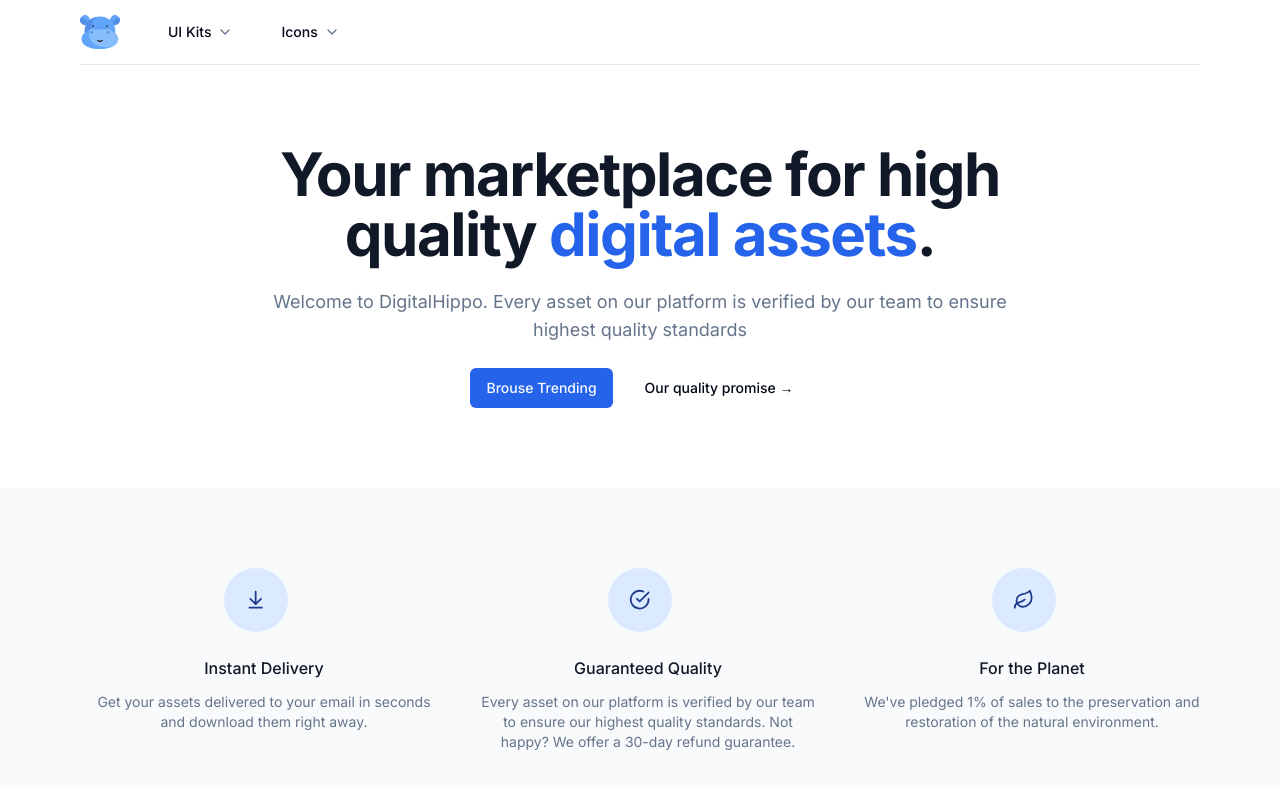
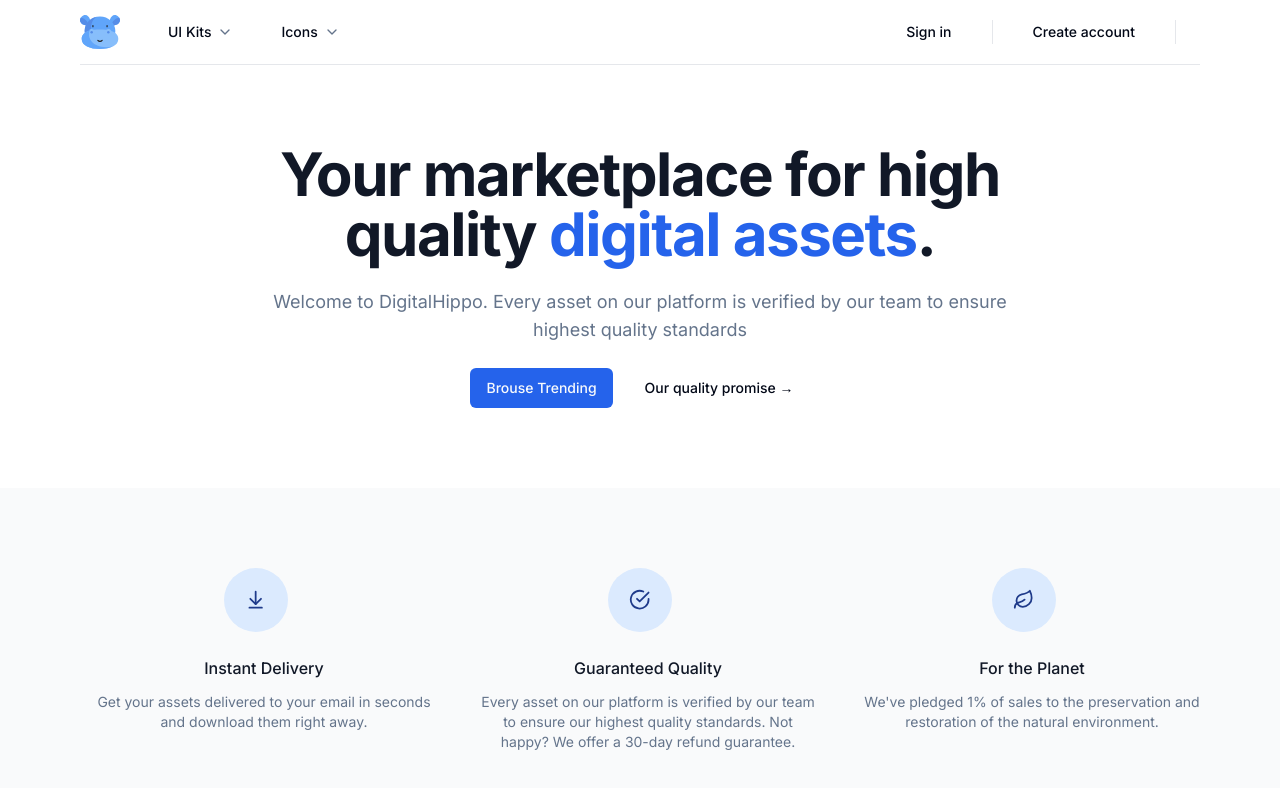
Before and after one commit to akashmane17/digitalmarket-NextJS, a Next.js app: page / in a window 1280 px wide. Shown: the top 788 px of the page. Built offline with nearby package versions, Linux system fonts and the light colour scheme.

Commit message:
Dropdown in navbar

```diff
--- /dev/null
+++ b/src/components/Cart.tsx
@@ -0,0 +1,5 @@
+const Cart = () => {
+  return <div></div>;
+};
+
+export default Cart;
--- a/src/components/Navbar.tsx
+++ b/src/components/Navbar.tsx
@@ -2,8 +2,12 @@
 import MaxWidthWrapper from "./MaxWidthWrapper";
 import { Icons } from "./Icons";
 import NavItems from "./NavItems";
+import { buttonVariants } from "./ui/button";
+import Cart from "./Cart";
 
 const Navbar = () => {
+  const user = null;
+
   return (
     <div className="bg-white sticky z-50 top-0 inset-x-0 h-16">
       <header className="relative bg-white">
@@ -21,6 +25,49 @@
               <div className="lg:flex items-center hidden z-50 lg:ml-8 lg:self-stretch">
                 <NavItems />
               </div>
+
+              <div className="ml-auto flex items-center">
+                <div className="hidden lg:flex lg:flex-1 lg:items-center lg:justify-end lg:space-x-6">
+                  {user ? null : (
+                    <Link
+                      href="/sign-in"
+                      className={buttonVariants({ variant: "ghost" })}
+                    >
+                      Sign in
+                    </Link>
+                  )}
+
+                  {user ? null : (
+                    <span className="h-6 w-px bg-gray-200" aria-hidden="true" />
+                  )}
+
+                  {user ? null : (
+                    <Link
+                      href="/sign-up"
+                      className={buttonVariants({ variant: "ghost" })}
+                    >
+                      Create account
+                    </Link>
+                  )}
+
+                  {user ? (
+                    <span className="h-6 w-px bg-gray-200" aria-hidden="true" />
+                  ) : null}
+
+                  {user ? null : (
+                    <div className="flex lg:ml-6">
+                      <span
+                        className="h-6 w-px bg-gray-200"
+                        aria-hidden="true"
+                      />
+                    </div>
+                  )}
+
+                  <div className="ml-4 flow-root lg:ml-6">
+                    <Cart />
+                  </div>
+                </div>
+              </div>
             </div>
           </div>
         </MaxWidthWrapper>
```
